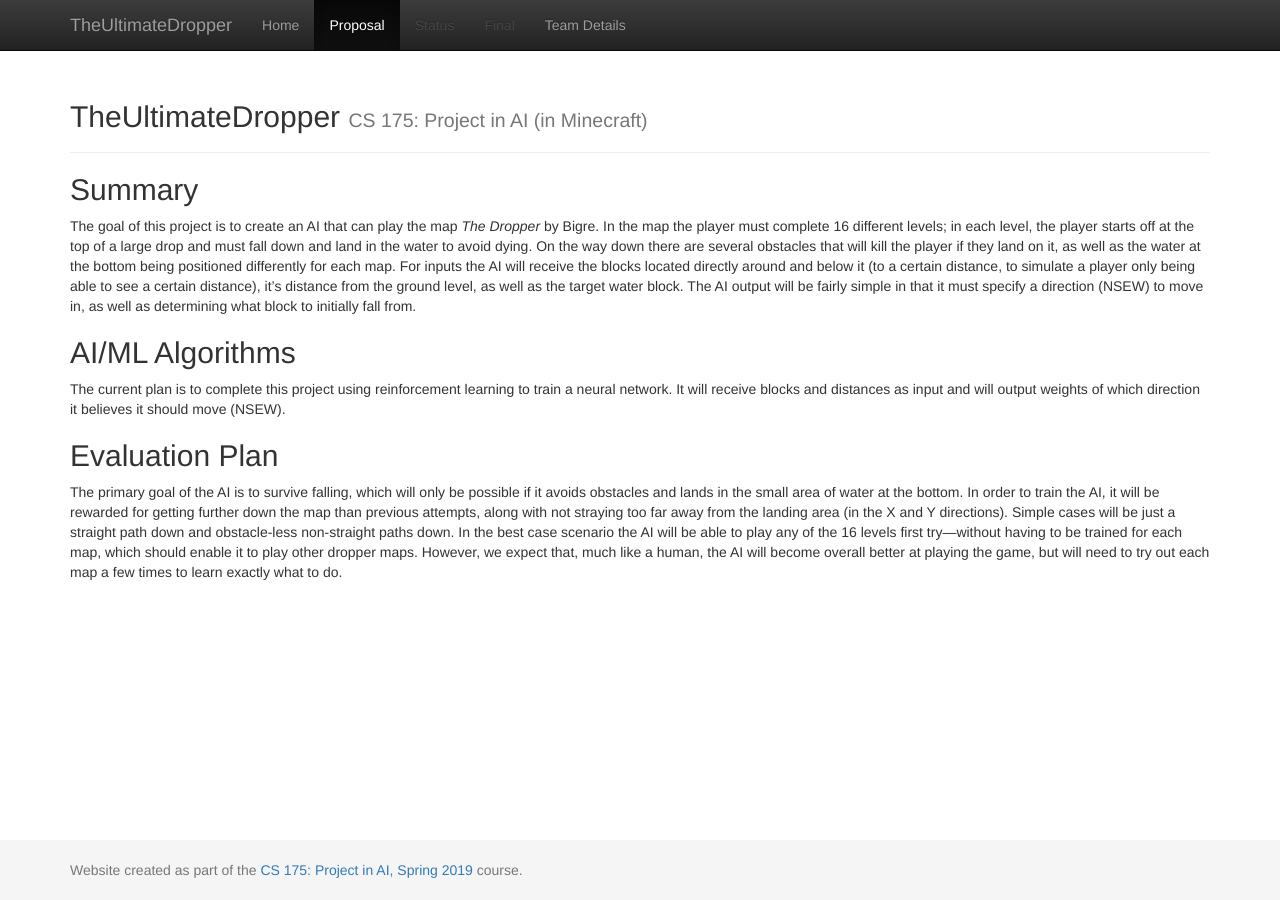
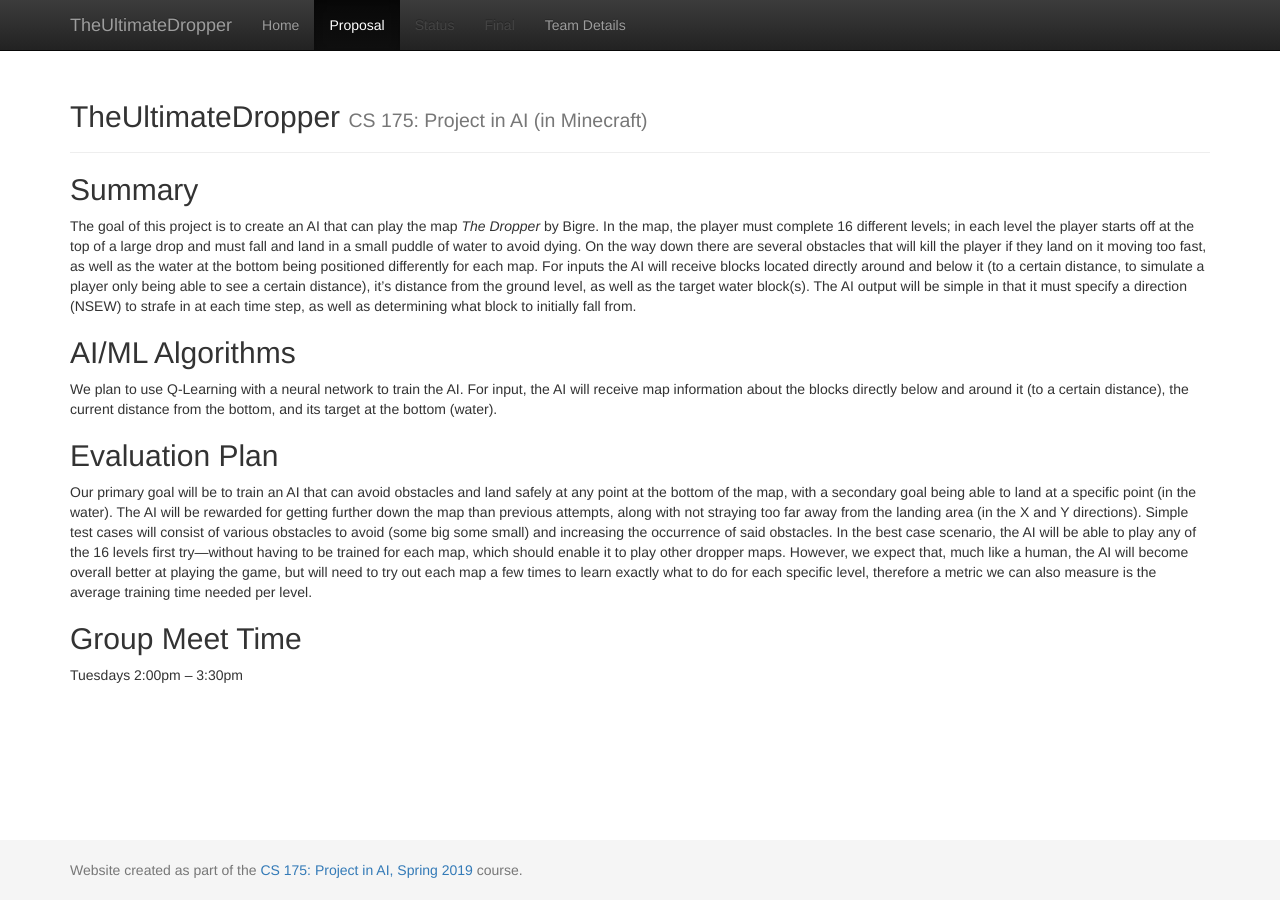
Before and after one commit to kendrixc/TheUltimateDropper, a Jekyll site: the page built from docs/proposal.md, in a window 1280 px wide. Built offline with Jekyll 4.4.1, drawn with Linux system fonts in a browser that asks for light colours.

Commit message:
Updated proposal

```diff
--- a/docs/proposal.md
+++ b/docs/proposal.md
@@ -5,14 +5,19 @@ title: Proposal
 
 ## Summary
 
-The goal of this project is to create an AI that can play the map *The Dropper* by Bigre.  In the map the player must complete 16 different levels; in each level, the player starts off at the top of a large drop and must fall down and land in the water to avoid dying.  On the way down there are several obstacles that will kill the player if they land on it, as well as the water at the bottom being positioned differently for each map.  For inputs the AI will receive the blocks located directly around and below it (to a certain distance, to simulate a player only being able to see a certain distance), it’s distance from the ground level, as well as the target water block.  The AI output will be fairly simple in that it must specify a direction (NSEW) to move in, as well as determining what block to initially fall from.
+The goal of this project is to create an AI that can play the map *The Dropper* by Bigre.  In the map, the player must complete 16 different levels; in each level the player starts off at the top of a large drop and must fall and land in a small puddle of water to avoid dying.  On the way down there are several obstacles that will kill the player if they land on it moving too fast, as well as the water at the bottom being positioned differently for each map.  For inputs the AI will receive blocks located directly around and below it (to a certain distance, to simulate a player only being able to see a certain distance), it’s distance from the ground level, as well as the target water block(s).  The AI output will be simple in that it must specify a direction (NSEW) to strafe in at each time step, as well as determining what block to initially fall from.
 
 
 ## AI/ML Algorithms
 
-The current plan is to complete this project using reinforcement learning to train a neural network.   It will receive blocks and distances as input and will output weights of which direction it believes it should move (NSEW).
+We plan to use Q-Learning with a neural network to train the AI.  For input, the AI will receive map information about the blocks directly below and around it (to a certain distance), the current distance from the bottom, and its target at the bottom (water).
 
 
 ## Evaluation Plan
 
-The primary goal of the AI is to survive falling, which will only be possible if it avoids obstacles and lands in the small area of water at the bottom.  In order to train the AI, it will be rewarded for getting further down the map than previous attempts, along with not straying too far away from the landing area (in the X and Y directions).  Simple cases will be just a straight path down and obstacle-less non-straight paths down.  In the best case scenario the AI will be able to play any of the 16 levels first try—without having to be trained for each map, which should enable it to play other dropper maps.  However, we expect that, much like a human, the AI will become overall better at playing the game, but will need to try out each map a few times to learn exactly what to do.
+Our primary goal will be to train an AI that can avoid obstacles and land safely at any point at the bottom of the map, with a secondary goal being able to land at a specific point (in the water).  The AI will be rewarded for getting further down the map than previous attempts, along with not straying too far away from the landing area (in the X and Y directions).  Simple test cases will consist of various obstacles to avoid (some big some small) and increasing the occurrence of said obstacles.  In the best case scenario, the AI will be able to play any of the 16 levels first try—without having to be trained for each map, which should enable it to play other dropper maps.  However, we expect that, much like a human, the AI will become overall better at playing the game, but will need to try out each map a few times to learn exactly what to do for each specific level, therefore a metric we can also measure is the average training time needed per level.
+
+
+## Group Meet Time
+
+Tuesdays 2:00pm – 3:30pm
```
